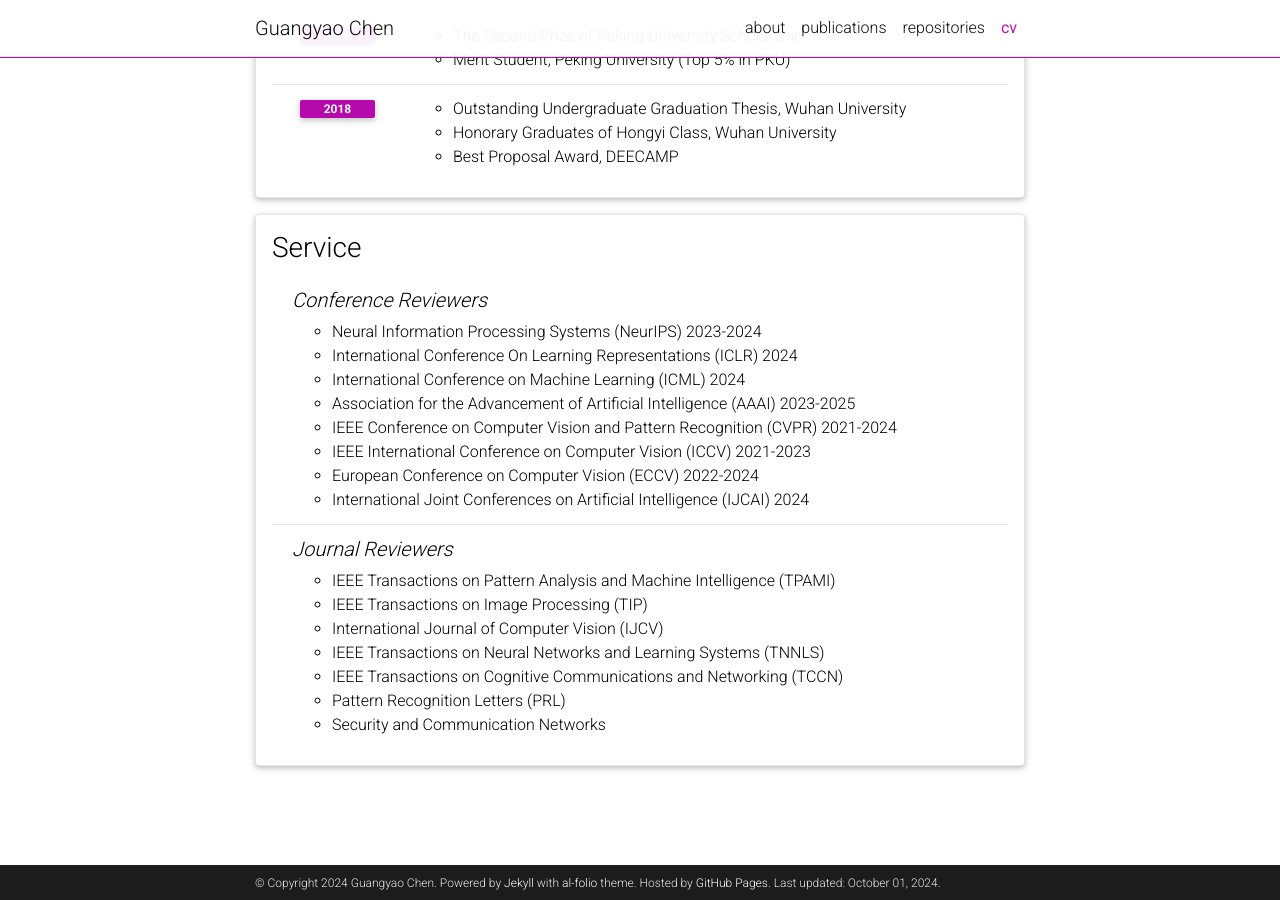
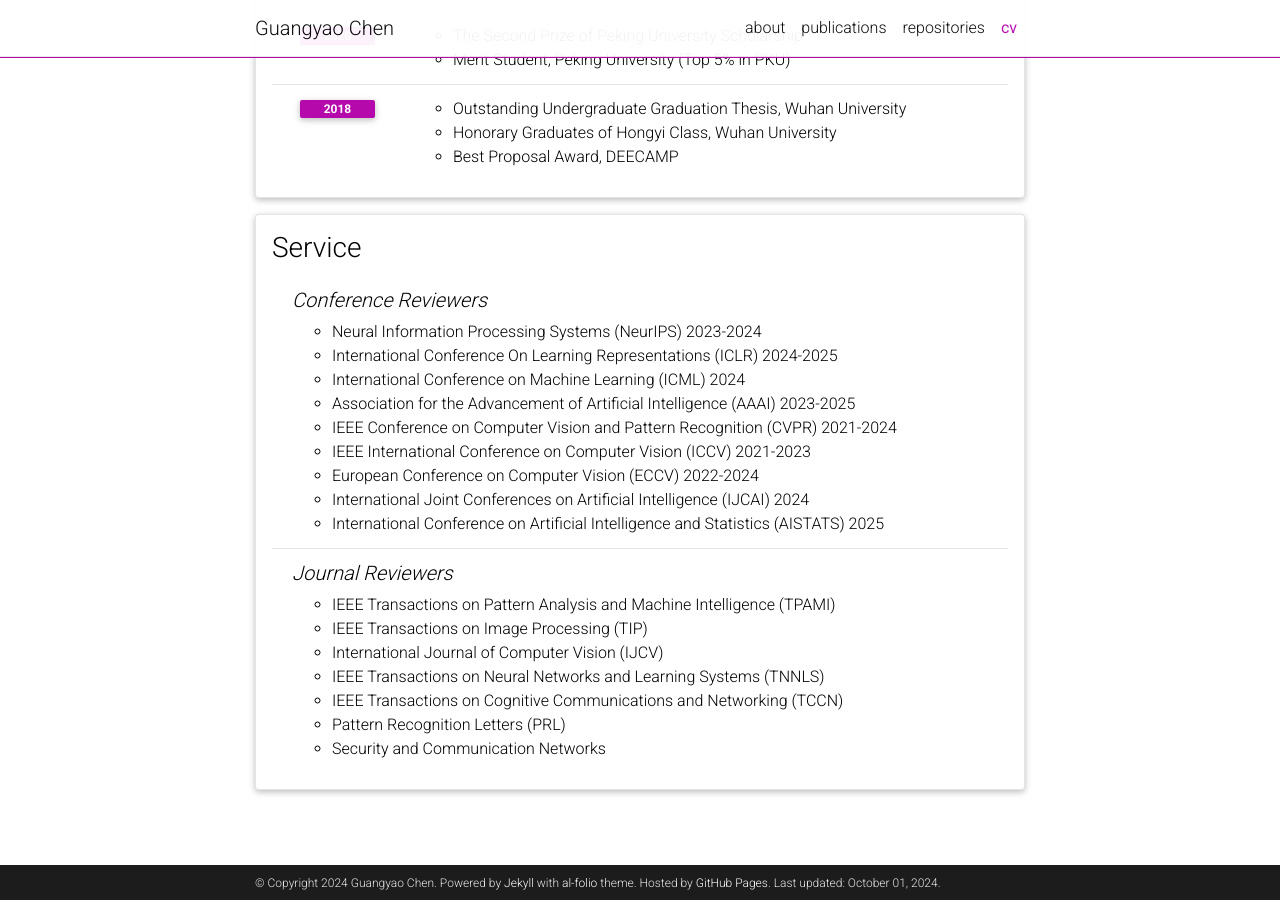
Before and after one commit to iCGY96/iCGY96.github.io, a Jekyll site: the page built from _pages/cv.md, in a window 1280 px wide and 900 px high, scrolled down 1409 px. Built offline with Jekyll 4.4.1, drawn with Linux system fonts in a browser that asks for light colours; comment, search, counter and statistics services are not loaded; a style sheet for code colours, icons or effects is not loaded.

Commit message:
Update cv.yml

```diff
--- a/_data/cv.yml
+++ b/_data/cv.yml
@@ -104,13 +104,14 @@
     - title: Conference Reviewers
       items:
         - Neural Information Processing Systems (NeurIPS) 2023-2024
-        - International Conference On Learning Representations (ICLR) 2024
+        - International Conference On Learning Representations (ICLR) 2024-2025
         - International Conference on Machine Learning (ICML) 2024
         - Association for the Advancement of Artificial Intelligence (AAAI) 2023-2025
         - IEEE Conference on Computer Vision and Pattern Recognition (CVPR) 2021-2024
         - IEEE International Conference on Computer Vision (ICCV) 2021-2023
         - European Conference on Computer Vision (ECCV) 2022-2024
         - International Joint Conferences on Artificial Intelligence (IJCAI) 2024
+        - International Conference on Artificial Intelligence and Statistics (AISTATS) 2025
     - title: Journal Reviewers
       items:
         - IEEE Transactions on Pattern Analysis and Machine Intelligence (TPAMI)
```
